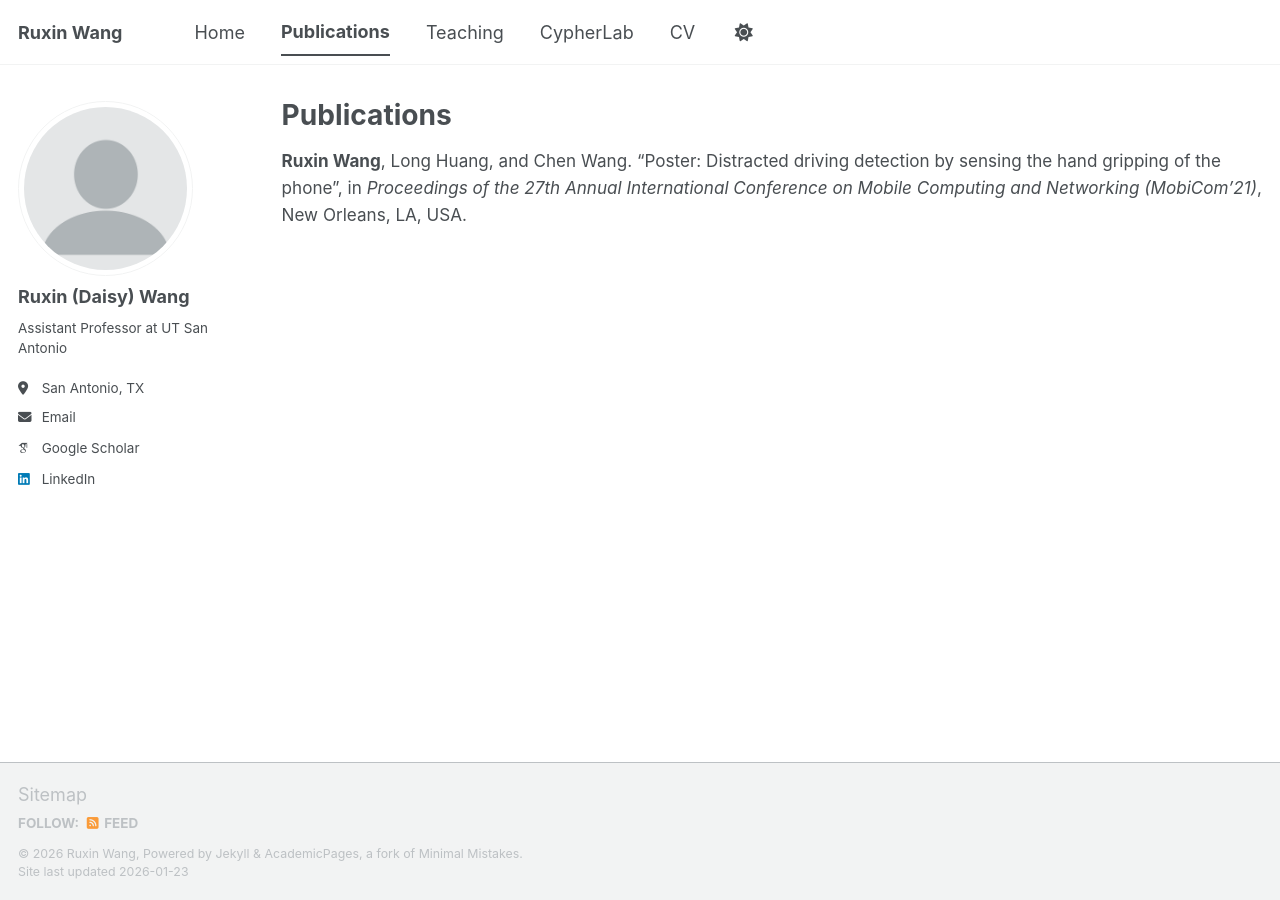
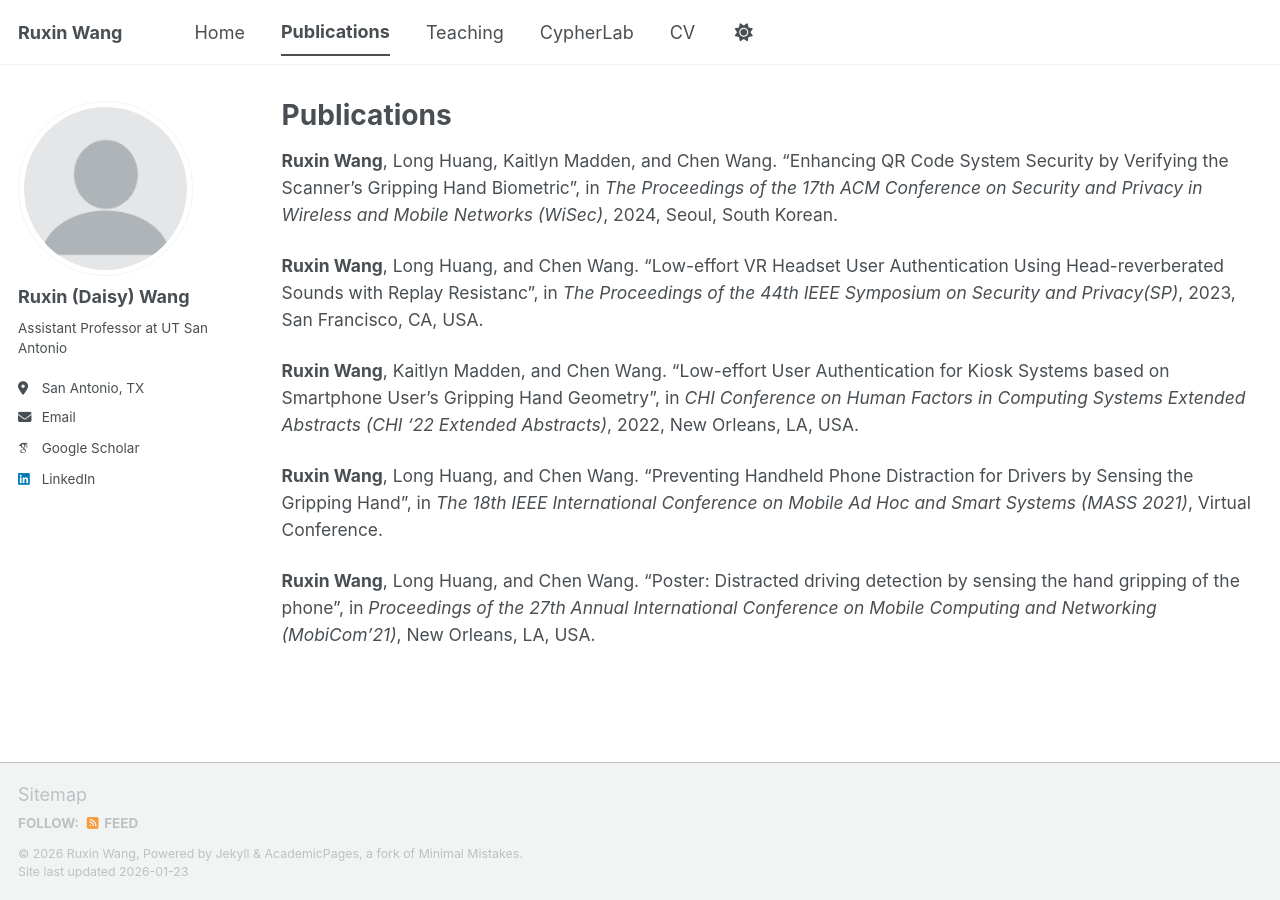
Before and after one commit to DaisyWang00/DaisyWang00.github.io, a Jekyll site: the page built from _publications/2009-10-01-paper-title-number-1.md, in a window 1280 px wide. Built offline with Jekyll 4.4.1, drawn with Linux system fonts in a browser that asks for light colours; some web fonts are replaced; a script bundle is joined from its source files by our own code; library files that are not in the unit come from our copies.

Commit message:
Update 2009-10-01-paper-title-number-1.md

```diff
--- a/_publications/2009-10-01-paper-title-number-1.md
+++ b/_publications/2009-10-01-paper-title-number-1.md
@@ -4,4 +4,13 @@ permalink: /publications/
 title: Publications
 ---
 
-<span style="font-size: 0.95em;"> **Ruxin Wang**, Long Huang, and Chen Wang. "Poster: Distracted driving detection by sensing the hand gripping of the phone", in *Proceedings of the 27th Annual International Conference on Mobile Computing and Networking (MobiCom’21)*, New Orleans, LA, USA.</span>
+<span style="font-size: 0.97em;"> **Ruxin Wang**, Long Huang, Kaitlyn Madden, and Chen Wang. "Enhancing QR Code System Security by Verifying the Scanner's Gripping Hand Biometric", in *The Proceedings of the 17th ACM Conference on Security and Privacy in Wireless and Mobile Networks (WiSec)*, 2024, Seoul, South Korean.</span>
+
+<span style="font-size: 0.97em;"> **Ruxin Wang**, Long Huang, and Chen Wang. "Low-effort VR Headset User Authentication Using Head-reverberated Sounds with Replay Resistanc", in *The Proceedings of the 44th IEEE Symposium on Security and Privacy(SP)*, 2023, San Francisco, CA, USA.</span>
+
+<span style="font-size: 0.97em;"> **Ruxin Wang**, Kaitlyn Madden, and Chen Wang. "Low-effort User Authentication for Kiosk Systems based on Smartphone User's Gripping Hand Geometry", in *CHI Conference on Human Factors in Computing Systems Extended Abstracts (CHI ‘22 Extended Abstracts)*, 2022, New Orleans, LA, USA.</span>
+
+<span style="font-size: 0.97em;"> **Ruxin Wang**, Long Huang, and Chen Wang. "Preventing Handheld Phone Distraction for Drivers by Sensing the Gripping Hand", in *The 18th IEEE International Conference on Mobile Ad Hoc and Smart Systems (MASS 2021)*, Virtual Conference.</span>
+
+
+<span style="font-size: 0.97em;"> **Ruxin Wang**, Long Huang, and Chen Wang. "Poster: Distracted driving detection by sensing the hand gripping of the phone", in *Proceedings of the 27th Annual International Conference on Mobile Computing and Networking (MobiCom’21)*, New Orleans, LA, USA.</span>
```
